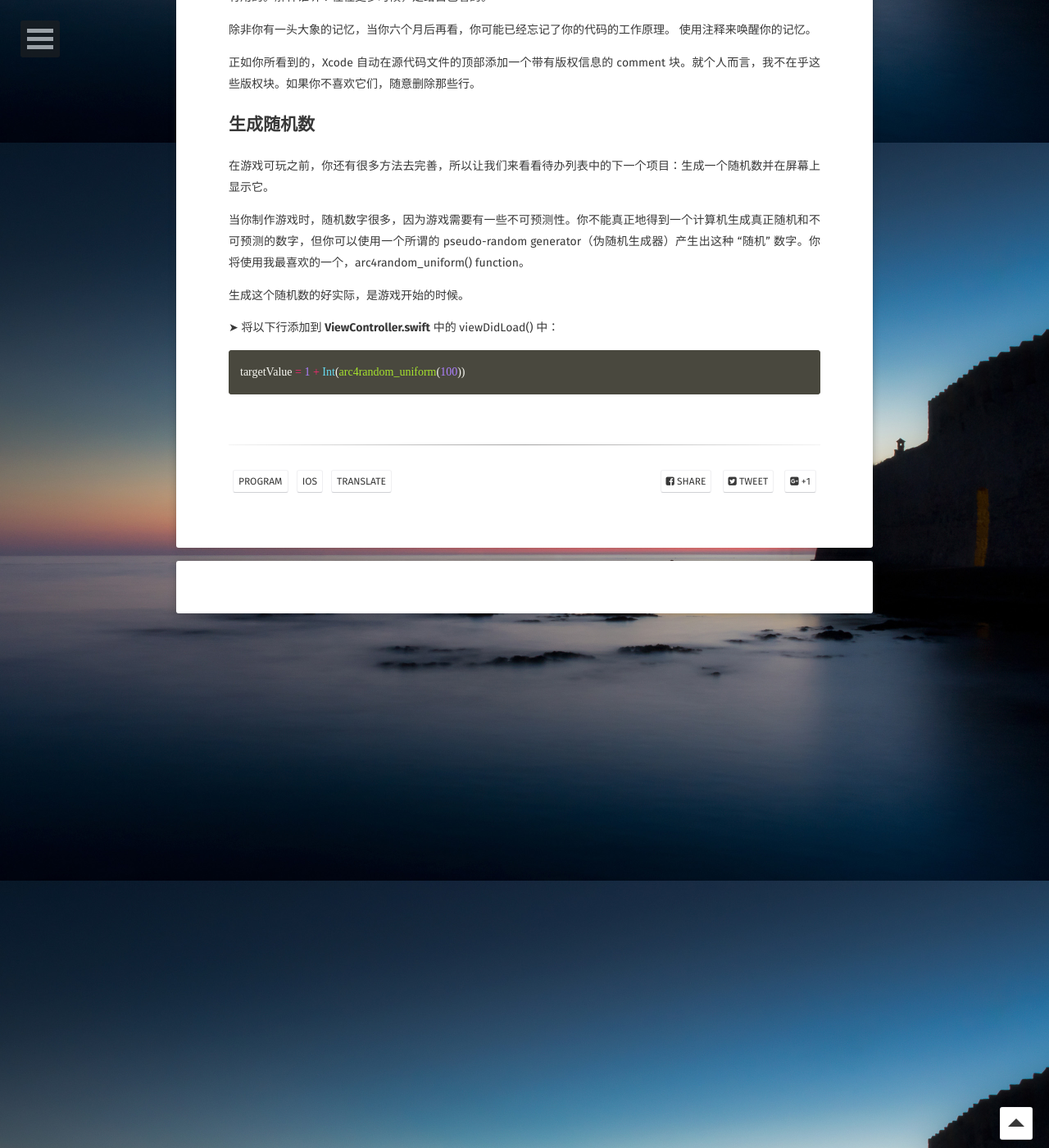
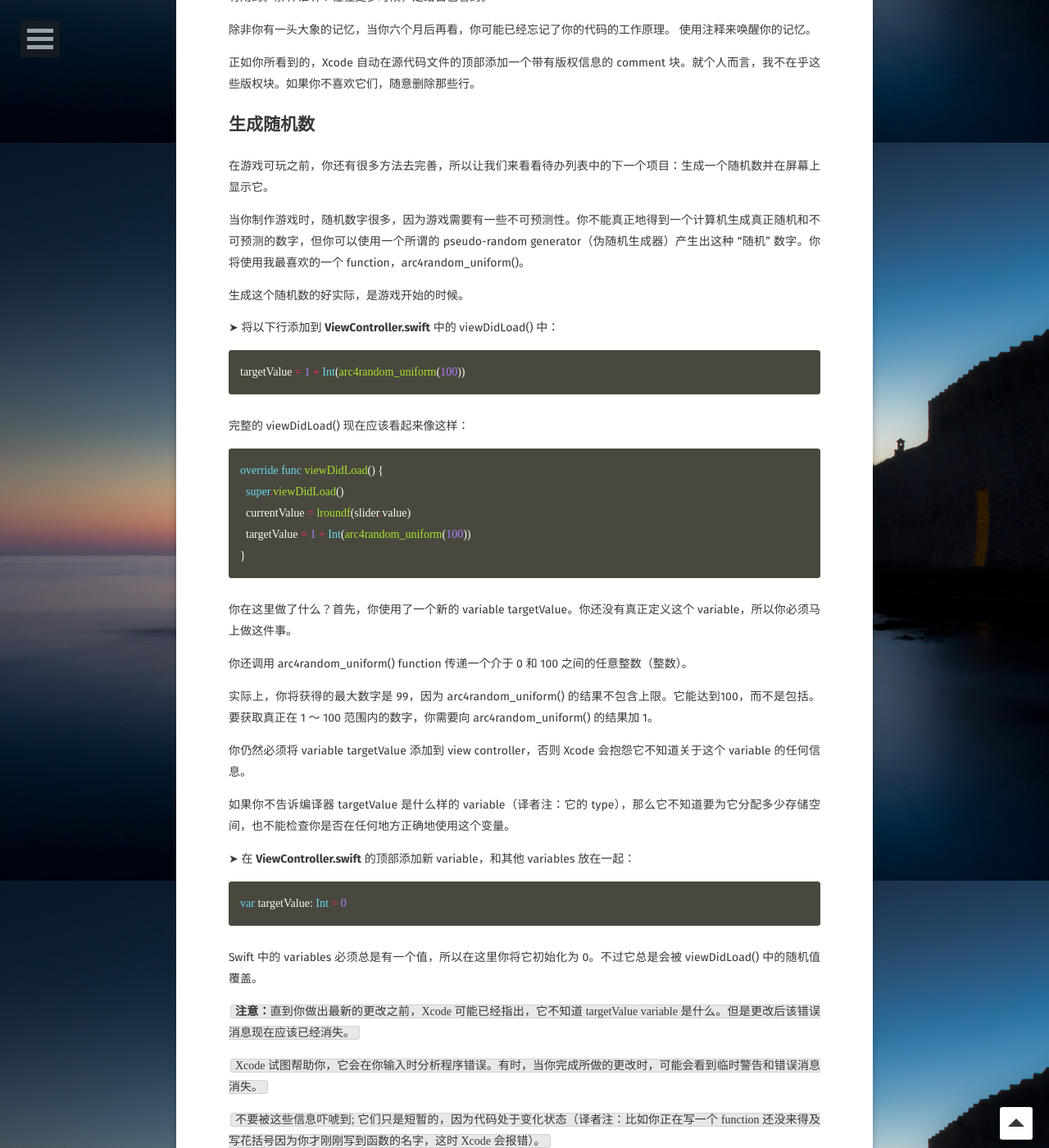
Before and after one commit to AurevoirXavier/deprecated-AurevoirXavier.github.io, a Jekyll site: the page built from _posts/2017-3-16-iOS Apprentice.md, in a window 1280 px wide and 1400 px high, scrolled down 58326 px. Shown: the whole window at 82% size. Built offline with Jekyll 4.4.1, drawn with Linux system fonts in a browser that asks for light colours; some web fonts are replaced; comment, search, counter and statistics services are not loaded; some of the changed text lies outside the part shown.

Commit message:
23:32/03/16/2017

````diff
--- a/_posts/2017-3-16-iOS Apprentice.md
+++ b/_posts/2017-3-16-iOS Apprentice.md
@@ -1524,7 +1524,7 @@ comment 行的最佳用法是解释你的代码如何工作。编写出一个好
 
 在游戏可玩之前，你还有很多方法去完善，所以让我们来看看待办列表中的下一个项目：生成一个随机数并在屏幕上显示它。
 
-当你制作游戏时，随机数字很多，因为游戏需要有一些不可预测性。你不能真正地得到一个计算机生成真正随机和不可预测的数字，但你可以使用一个所谓的 pseudo-random generator（伪随机生成器）产生出这种 “随机” 数字。你将使用我最喜欢的一个，arc4random_uniform() function。
+当你制作游戏时，随机数字很多，因为游戏需要有一些不可预测性。你不能真正地得到一个计算机生成真正随机和不可预测的数字，但你可以使用一个所谓的 pseudo-random generator（伪随机生成器）产生出这种 “随机” 数字。你将使用我最喜欢的一个 function，arc4random_uniform()。
 
 生成这个随机数的好实际，是游戏开始的时候。
 
@@ -1533,3 +1533,66 @@ comment 行的最佳用法是解释你的代码如何工作。编写出一个好
 ```swift
 targetValue = 1 + Int(arc4random_uniform(100))
 ```
+
+完整的 viewDidLoad() 现在应该看起来像这样：
+
+```swift
+override func viewDidLoad() {
+  super.viewDidLoad()
+  currentValue = lroundf(slider.value)
+  targetValue = 1 + Int(arc4random_uniform(100))
+}
+```
+
+你在这里做了什么？首先，你使用了一个新的 variable targetValue。你还没有真正定义这个 variable，所以你必须马上做这件事。
+
+你还调用 arc4random_uniform()  function 传递一个介于 0 和 100 之间的任意整数（整数）。
+
+实际上，你将获得的最大数字是 99，因为 arc4random_uniform()  的结果不包含上限。它能达到100，而不是包括。要获取真正在 1 ～ 100 范围内的数字，你需要向 arc4random_uniform() 的结果加 1。
+
+你仍然必须将 variable targetValue 添加到 view controller，否则 Xcode 会抱怨它不知道关于这个 variable 的任何信息。
+
+如果你不告诉编译器 targetValue 是什么样的 variable（译者注：它的 type），那么它不知道要为它分配多少存储空间，也不能检查你是否在任何地方正确地使用这个变量。
+
+➤ 在 **ViewController.swift** 的顶部添加新 variable，和其他 variables 放在一起：
+
+```swift
+var targetValue: Int = 0
+```
+
+Swift 中的 variables 必须总是有一个值，所以在这里你将它初始化为 0。不过它总是会被 viewDidLoad() 中的随机值覆盖。
+
+<code class="highlighter-rouge"><strong>注意：</strong>直到你做出最新的更改之前，Xcode 可能已经指出，它不知道 targetValue variable 是什么。但是更改后该错误消息现在应该已经消失。</code>
+
+`Xcode 试图帮助你，它会在你输入时分析程序错误。有时，当你完成所做的更改时，可能会看到临时警告和错误消息消失。`
+
+`不要被这些信息吓唬到; 它们只是短暂的，因为代码处于变化状态（译者注：比如你正在写一个 function 还没来得及写花括号因为你才刚刚写到函数的名字，这时 Xcode 会报错）。`
+
+我希望你很清楚设置 targetValue 这一个 instance variable 的原因。
+
+你想在一个地方计算随机数——在 viewDidLoad()，然后记住它（保存它的值）在 showAlert() 中，直到用户点击 button。
+
+➤ 将 showAlert() 更改为以下内容：
+
+```swift
+@IBAction func showAlert() {
+  let message = "The value of the slider is: \(currentValue)" +
+                "\nThe target value is: \(targetValue)"
+
+  let alert = . . .
+}
+```
+
+Tips：每当你看到 . . . 在源代码列表中，我想表达的意思就是：这部分没有改变。（千万不要把那里原有的内容替换为一些省略号！）
+
+你只需将随机数（现在存储在 targetValue 中的值）添加到消息 string。这应该看起来很熟悉：\\(targetValue) 占位符替换为实际的随机数。
+
+这里新出现了一个 \n 字符序列。它代表你想在那个点插入一个特殊的 “新行” 字符（译者注：就是所谓的换行），这将把文本分成两行，所以这让消息读起来更容易。
+
+➤ 运行应用程序并尝试！
+
+<div align="center"><img alt="The alert 在新的一行显示出目标值" src="http://imgur.com/gt4UmUy.png"/></div><center>The alert 在新的一行显示出目标值</center>
+
+<br>
+
+<code class="highlighter-rouge"><strong>注意：</strong>以前你已经使用 + 操作符将两个数字添加在一起（就像它在数学中的效果一样），但是在这里你还使用 + 将不同位的文本拼接成一个大的 string。</code>
````
